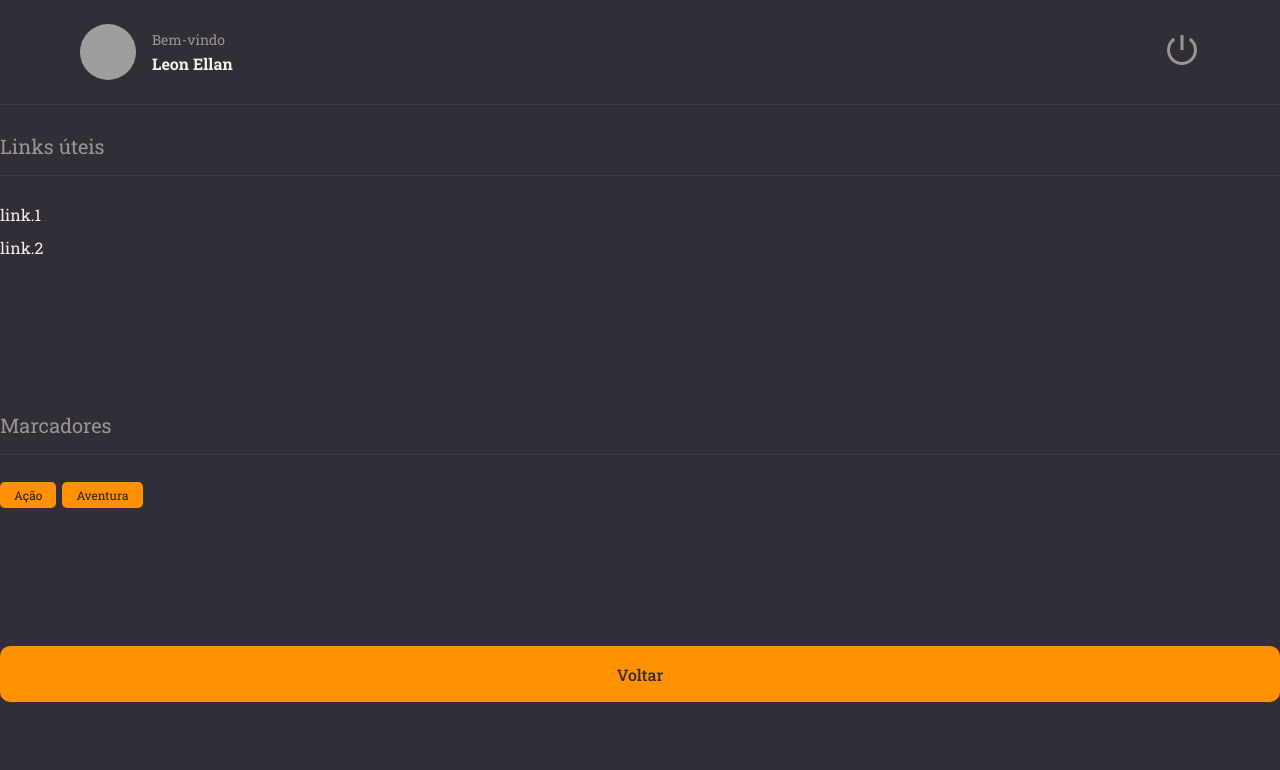
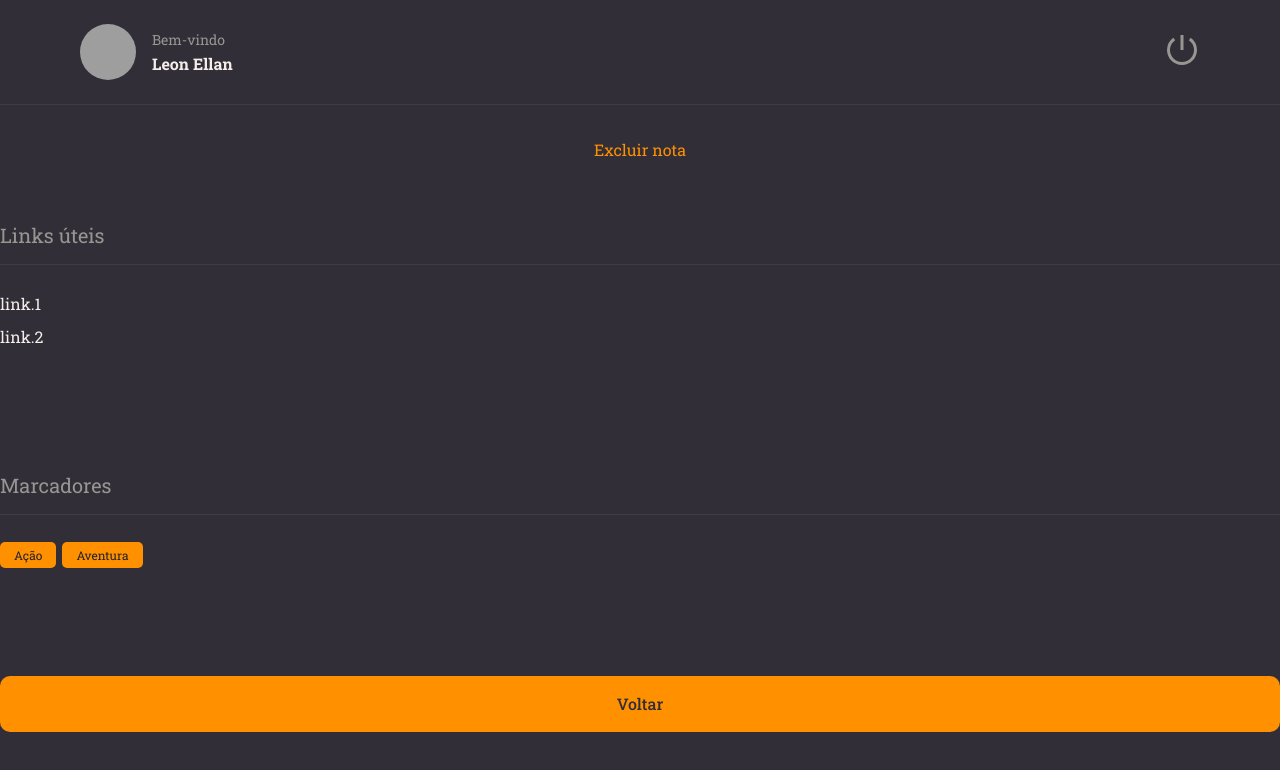
Before and after one commit to Leon-Ellan/rockectmovies-front, a React (Vite) app in the folder rocketmovies/: page / in a window 1280 px wide. Shown: the top 770 px of the page. Built offline with nearby package versions, Linux system fonts and the light colour scheme; grey boxes are pictures that could not be loaded.

Commit message:
add ButtonText component

```diff
--- /dev/null
+++ b/rocketmovies/src/components/ButtonText/index.jsx
@@ -0,0 +1,13 @@
+import { Container } from "./styles"
+
+export function ButtonText({ title, isActive = false, ...rest }) {
+  return(
+    <Container
+    type="button"
+    $isactive={isActive.toString()}
+    {...rest}
+    >
+      {title}
+    </Container>
+  );
+}
--- /dev/null
+++ b/rocketmovies/src/components/ButtonText/styles.js
@@ -0,0 +1,9 @@
+
+import  styled  from "styled-components";
+
+export const Container = styled.button`
+ background: none;
+font-size: 16px;
+color: ${({ theme, $isactive}) => $isactive ? theme.COLORS.ORANGE : theme.COLORS.GRAY_100};
+border: none;
+`
--- a/rocketmovies/src/pages/Details/index.jsx
+++ b/rocketmovies/src/pages/Details/index.jsx
@@ -3,12 +3,16 @@ import { Header } from "../../components/Header";
 import { Container, Links } from "./styles";
 import { Section } from "../../components/Section";
 import { Tag } from "../../components/Tags";
+import { ButtonText } from "../../components/ButtonText";
 
 export function Details() {
 
   return (
     <Container>
      <Header/>
+       <ButtonText
+         title="Excluir nota"
+       />
        <Section title="Links úteis">
         <Links>
 
```
